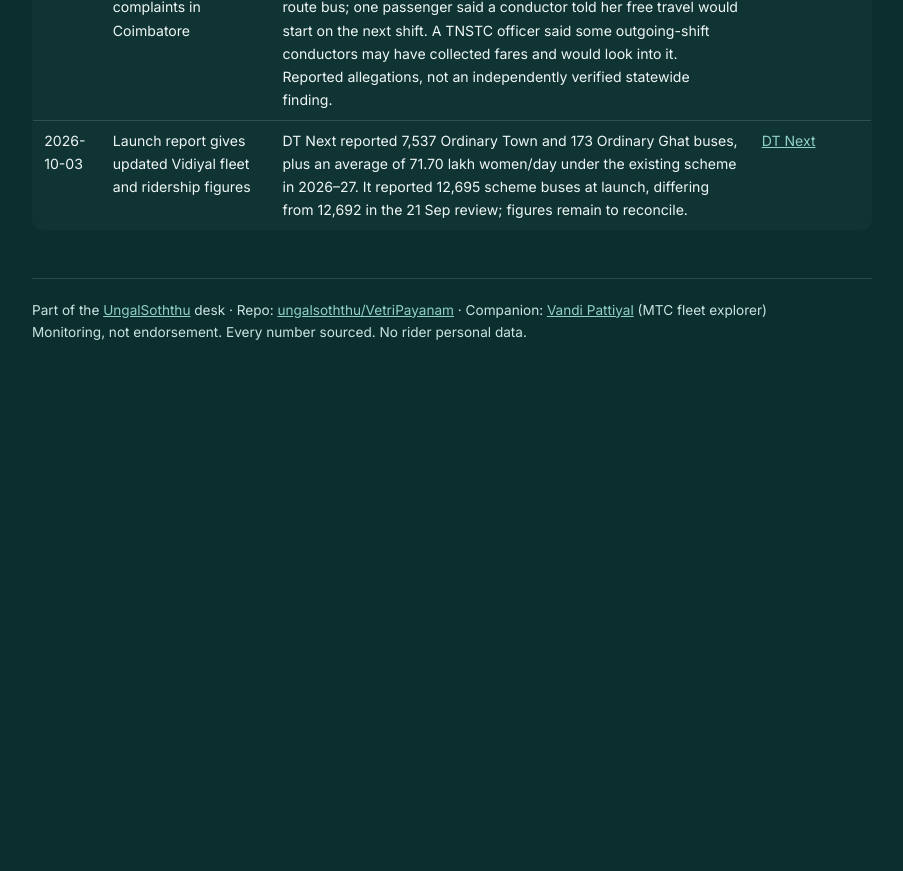
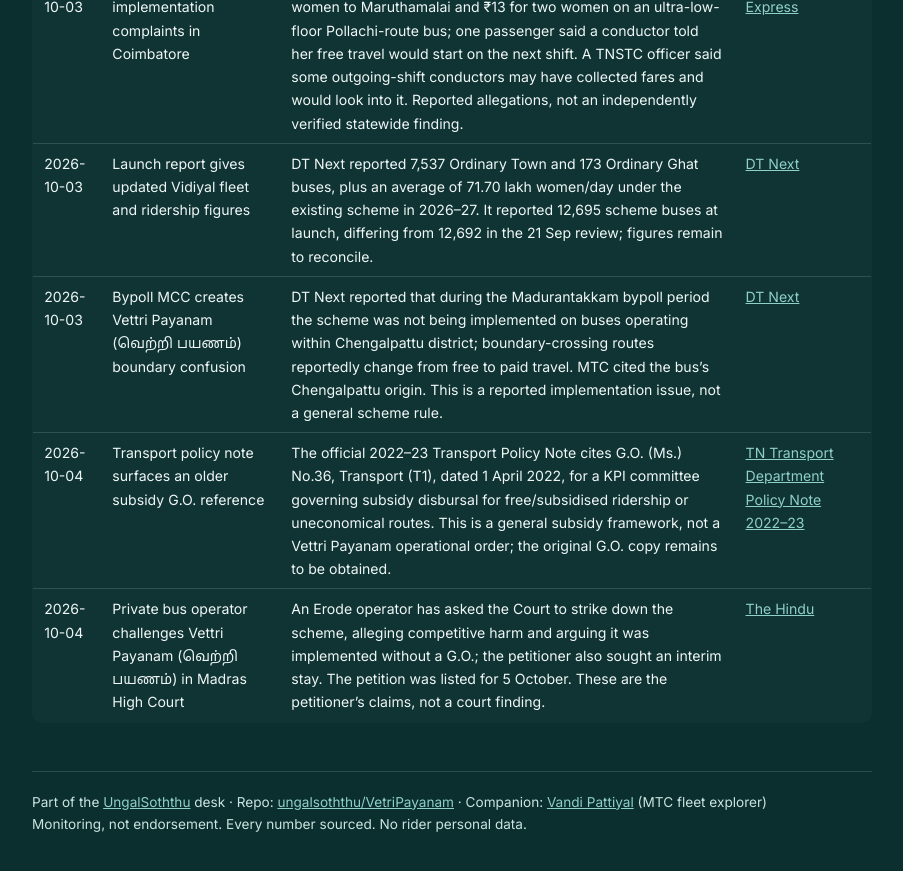
Before and after one commit to ungalsoththu/VetriPayanam, a Jekyll site: the page built from news/NEWSLOG.md, in a window 1280 px wide and 900 px high, scrolled down 1182 px. Shown: the top 871 px of the window, without its empty margins (188-1091 px from the left). Built offline with Jekyll 4.4.1, drawn with Linux system fonts in a browser that asks for light colours; before the commit the page ends 1589 px from its top, so only the background shows below that.

Commit message:
daily watch 2026-10-04: court challenge and scheme boundary confusion

```diff
--- a/news/NEWSLOG.md
+++ b/news/NEWSLOG.md
@@ -21,3 +21,6 @@ permalink: /news/
 | 2026-10-02 | Coimbatore launch and local fleet counts reported | At Gandhipuram, the minister said Vettri Payanam covered 2,108 buses in the Coimbatore TNSTC division (1,171 city; 937 suburban/ghat) and 790 in Coimbatore district (602 city); he acknowledged operational delays and communication gaps on some stretches. Counts are minister-reported and need reconciliation with statewide totals. | [The Times of India](https://timesofindia.indiatimes.com/city/coimbatore/vetri-payanam-launched-at-coimbatores-gandhipuram-bus-stand-minister-says-people-taught-osi-payanam-critics-a-lesson/articleshow/134643549.cms) |
 | 2026-10-03 | Launch-day implementation complaints in Coimbatore | TNIE reported passengers alleging they paid ₹125 for five women to Maruthamalai and ₹13 for two women on an ultra-low-floor Pollachi-route bus; one passenger said a conductor told her free travel would start on the next shift. A TNSTC officer said some outgoing-shift conductors may have collected fares and would look into it. Reported allegations, not an independently verified statewide finding. | [The New Indian Express](https://www.newindianexpress.com/states/tamil-nadu/2026/Oct/03/female-passengers-allege-conductors-collected-fares-after-vettri-payanam-launch-2) |
 | 2026-10-03 | Launch report gives updated Vidiyal fleet and ridership figures | DT Next reported 7,537 Ordinary Town and 173 Ordinary Ghat buses, plus an average of 71.70 lakh women/day under the existing scheme in 2026–27. It reported 12,695 scheme buses at launch, differing from 12,692 in the 21 Sep review; figures remain to reconcile. | [DT Next](https://www.dtnext.in/news/tamilnadu/cm-vijay-rides-76B-to-kick-off-vettri-payanam-20) |
+| 2026-10-03 | Bypoll MCC creates Vettri Payanam (வெற்றி பயணம்) boundary confusion | DT Next reported that during the Madurantakkam bypoll period the scheme was not being implemented on buses operating within Chengalpattu district; boundary-crossing routes reportedly change from free to paid travel. MTC cited the bus’s Chengalpattu origin. This is a reported implementation issue, not a general scheme rule. | [DT Next](https://www.dtnext.in/news/tamilnadu/bypoll-mcc-triggers-vettri-payanam-confusion-women-passengers-asked-to-pay-fares-on-chengalpattu-bound-buses) |
+| 2026-10-04 | Transport policy note surfaces an older subsidy G.O. reference | The official 2022–23 Transport Policy Note cites G.O. (Ms.) No.36, Transport (T1), dated 1 April 2022, for a KPI committee governing subsidy disbursal for free/subsidised ridership or uneconomical routes. This is a general subsidy framework, not a Vettri Payanam operational order; the original G.O. copy remains to be obtained. | [TN Transport Department Policy Note 2022–23](https://cms.tn.gov.in/cms_migrated/document/docfiles/transport_e_pn_2022_23.pdf) |
+| 2026-10-04 | Private bus operator challenges Vettri Payanam (வெற்றி பயணம்) in Madras High Court | An Erode operator has asked the Court to strike down the scheme, alleging competitive harm and arguing it was implemented without a G.O.; the petitioner also sought an interim stay. The petition was listed for 5 October. These are the petitioner’s claims, not a court finding. | [The Hindu](https://www.thehindu.com/news/national/tamil-nadu/declare-vettri-payanam-scheme-unconstitutional-urges-private-bus-operator-before-madras-high-court/article71542924.ece) |
```
Also changed, not shown: gos/GO-INDEX.md (+1 -0 lines), social/SOCIALLOG.md (+2 -0 lines).
